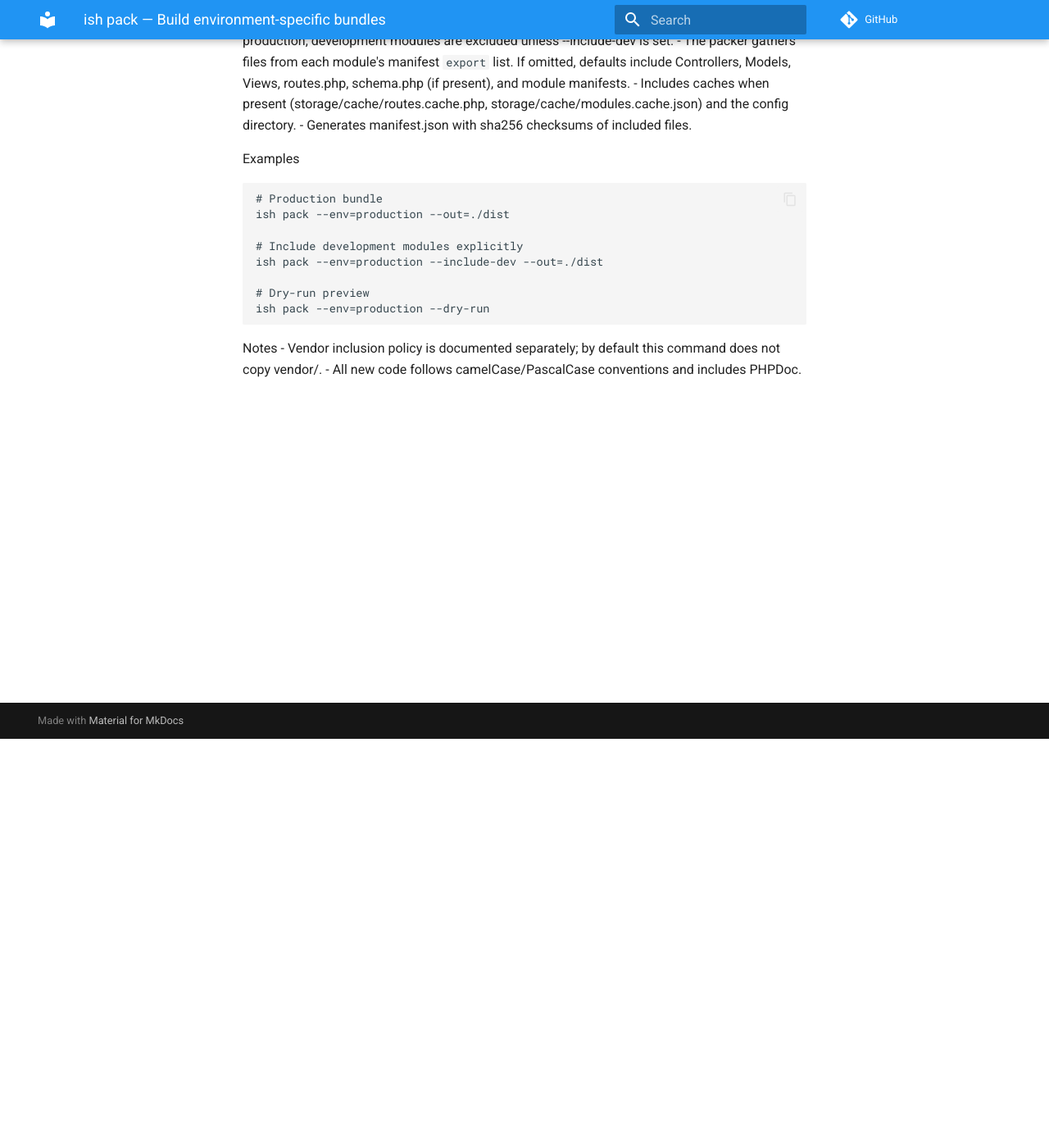
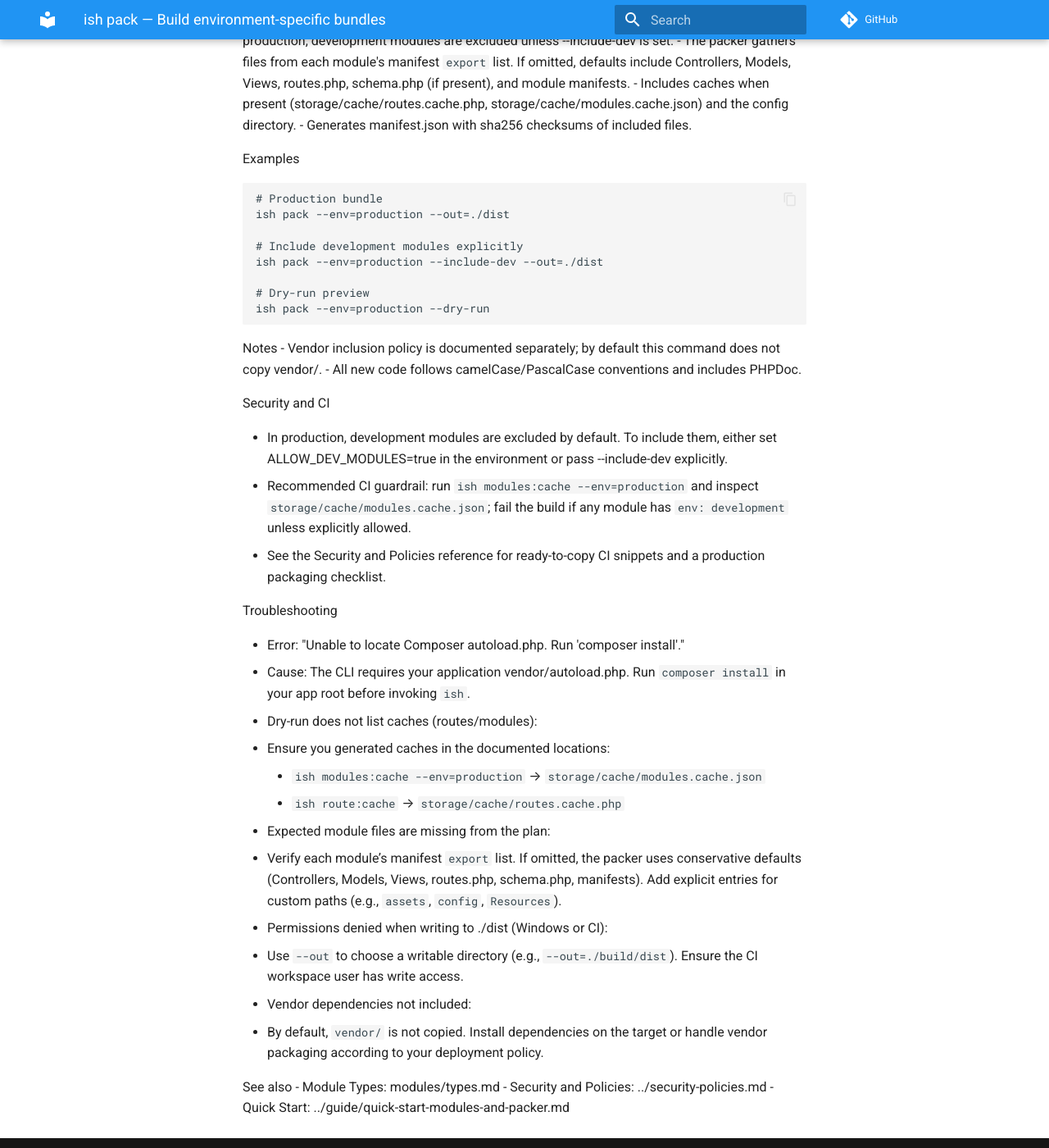
Before and after one commit to domsinclair/IshmaelPHP-Core, an MkDocs documentation site: the page built from Documentation/reference/cli-pack.md, in a window 1280 px wide and 1400 px high, scrolled down 499 px. Shown: the whole window at 82% size. Built offline with MkDocs 1.6.1 and Material for MkDocs 9.7.7, drawn with Linux system fonts in a browser that asks for light colours; comment, search, counter and statistics services are not loaded.

Commit message:
Add quick-start guide for modules and production packaging policies
- Introduced `quick-start-modules-and-packer.md` for scaffolding new modules, managing routes, and previewing production bundles.
- Added `security-policies.md` with CI guardrails and environment-specific packaging safeguards.
- Updated references to include quick-start and security documentation.
- Enhanced `cli-pack.md` with troubleshooting tips and production safeguards.

```diff
--- a/Documentation/reference/cli-pack.md
+++ b/Documentation/reference/cli-pack.md
@@ -38,3 +38,29 @@ ish pack --env=production --dry-run
 Notes
 - Vendor inclusion policy is documented separately; by default this command does not copy vendor/.
 - All new code follows camelCase/PascalCase conventions and includes PHPDoc.
+
+Security and CI
+
+- In production, development modules are excluded by default. To include them, either set ALLOW_DEV_MODULES=true in the environment or pass --include-dev explicitly.
+- Recommended CI guardrail: run `ish modules:cache --env=production` and inspect `storage/cache/modules.cache.json`; fail the build if any module has `env: development` unless explicitly allowed.
+- See the Security and Policies reference for ready-to-copy CI snippets and a production packaging checklist.
+
+Troubleshooting
+
+- Error: "Unable to locate Composer autoload.php. Run 'composer install'."
+  - Cause: The CLI requires your application vendor/autoload.php. Run `composer install` in your app root before invoking `ish`.
+- Dry-run does not list caches (routes/modules):
+  - Ensure you generated caches in the documented locations:
+    - `ish modules:cache --env=production` → `storage/cache/modules.cache.json`
+    - `ish route:cache` → `storage/cache/routes.cache.php`
+- Expected module files are missing from the plan:
+  - Verify each module’s manifest `export` list. If omitted, the packer uses conservative defaults (Controllers, Models, Views, routes.php, schema.php, manifests). Add explicit entries for custom paths (e.g., `assets`, `config`, `Resources`).
+- Permissions denied when writing to ./dist (Windows or CI):
+  - Use `--out` to choose a writable directory (e.g., `--out=./build/dist`). Ensure the CI workspace user has write access.
+- Vendor dependencies not included:
+  - By default, `vendor/` is not copied. Install dependencies on the target or handle vendor packaging according to your deployment policy.
+
+See also
+- Module Types: modules/types.md
+- Security and Policies: ../security-policies.md
+- Quick Start: ../guide/quick-start-modules-and-packer.md
```
Also changed, not shown: Documentation/guide/quick-start-modules-and-packer.md (added, +121 -0 lines), Documentation/reference/modules.md (+2 -0 lines), Documentation/reference/modules/types.md (+2 -2 lines), Documentation/reference/security-policies.md (added, +91 -0 lines).
